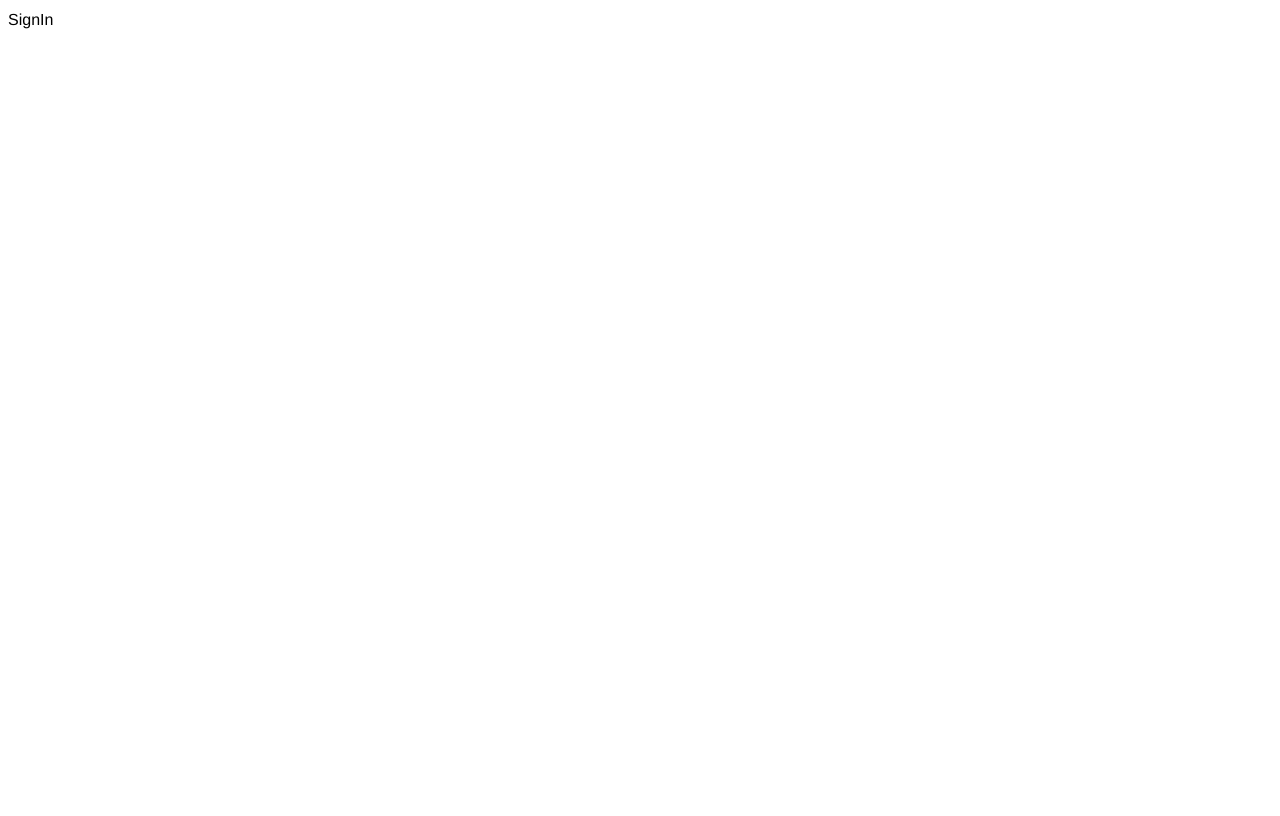
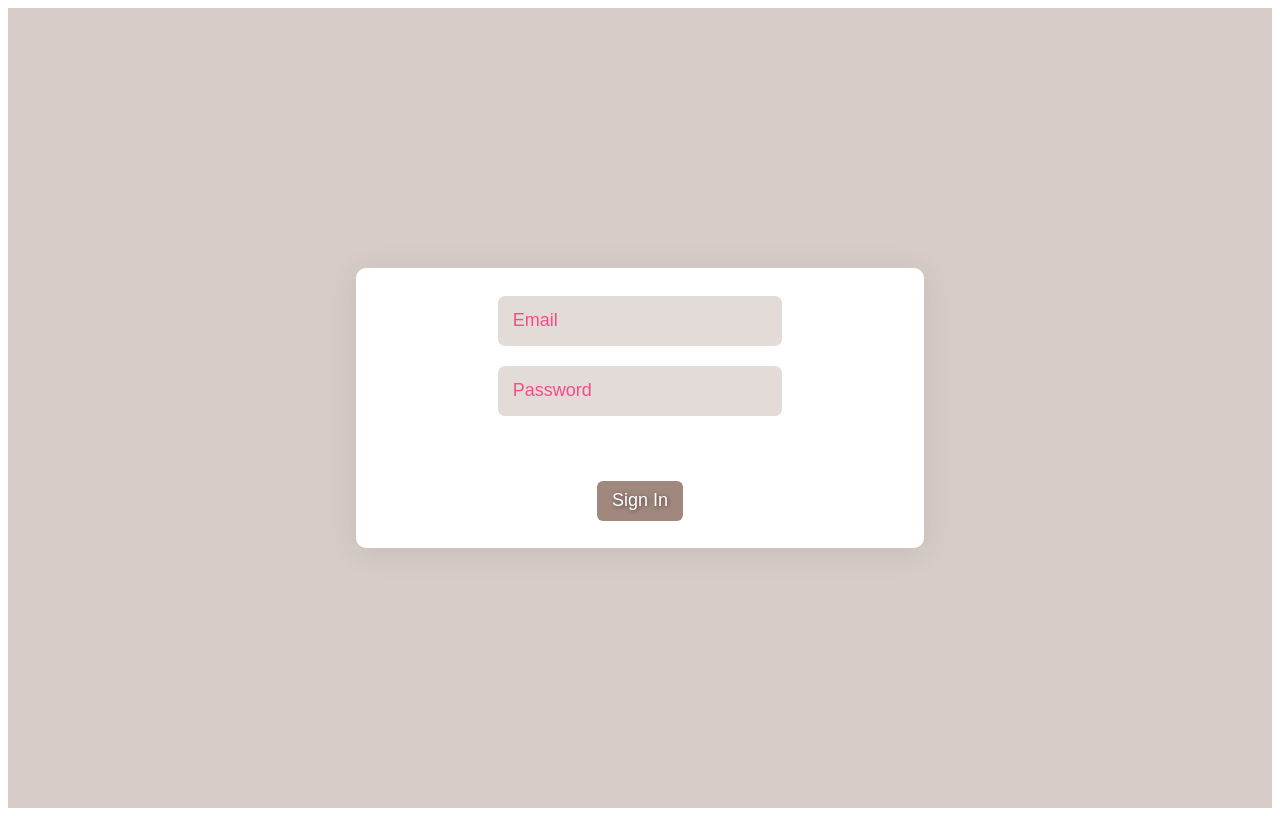
Before and after one commit to KHUTHON-void/front-end, a React (Create React App) app: page /signin in a window 1280 px wide. Built offline with nearby package versions, Linux system fonts and the light colour scheme.

Commit message:
로그인 페이지v1

```diff
--- a/src/pages/SignIn.js
+++ b/src/pages/SignIn.js
@@ -1,7 +1,113 @@
-import React from "react";
+import styled from "styled-components";
+import { useState } from "react";
+import { useLocation, useNavigate } from "react-router-dom";
+import { requestSignIn } from "../utils/axios";
 
 const SignIn = () => {
-  return <div>SignIn</div>;
+  const location = useLocation();
+
+  const [signInInfo, setInitialInfo] = useState({
+    email: "",
+    password: "",
+  });
+
+  const handleChangeState = (e) => {
+    setInitialInfo({
+      ...signInInfo,
+      [e.target.name]: e.target.value,
+    });
+  };
+
+  const navigate = useNavigate();
+
+  //로그인 버튼 눌렀을 때 동작
+  const handleSignIn = async () => {
+    requestSignIn(signInInfo, navigate);
+  };
+
+  return (
+    <Container>
+      <FormContainer>
+        <InputForm
+          type="email"
+          name="email"
+          value={signInInfo.email}
+          onChange={handleChangeState}
+          placeholder="Email"
+        />
+
+        <InputForm
+          type="password"
+          name="password"
+          value={signInInfo.password}
+          onChange={handleChangeState}
+          placeholder="Password"
+        />
+
+        <SignInBtn onClick={handleSignIn}>Sign In</SignInBtn>
+      </FormContainer>
+    </Container>
+  );
 };
 
 export default SignIn;
+
+const Container = styled.div`
+  height: 100vh;
+  display: flex;
+  flex-direction: column;
+  justify-content: center;
+  align-items: center;
+  background: #d7ccc8;
+`;
+
+const FormContainer = styled.div`
+  background: #fff;
+  width: 45%;
+  height: 35%;
+  border-radius: 10px;
+  box-shadow: 0 4px 30px rgba(35, 35, 35, 0.1);
+
+  display: flex;
+  flex-direction: column;
+  justify-content: center;
+  align-items: center;
+
+  &:hover {
+    box-shadow: 0 1px 17px 0 rgba(141, 110, 99, 0.4), 0 6px 10px 0 rgba(0, 0, 0, 0.1);
+  }
+`;
+
+const InputForm = styled.input`
+  margin-bottom: 20px;
+  background-color: #d7ccc8;
+  font-size: 18px;
+  border: none;
+  border-radius: 7px;
+  padding: 14px 15px;
+  width: 50%;
+  height: 50px;
+  opacity: 0.7;
+
+  &::placeholder {
+    color: #f50057;
+  }
+`;
+
+const SignInBtn = styled.button`
+  width: 15%;
+  margin-top: 45px;
+  height: 40px;
+  border: none;
+  border-radius: 6px;
+  font-size: 18px;
+  background: #a1887f;
+  color: rgb(255, 255, 255);
+  text-shadow: 1px 1px 4px rgba(0, 0, 0, 0.5);
+  cursor: pointer;
+
+  &:hover {
+    box-shadow: 2px 2px 6px rgba(0, 0, 0, 0.2);
+    background: #6d4c41;
+  }
+`;
--- a/src/pages/SignUp.js
+++ b/src/pages/SignUp.js
@@ -195,7 +195,7 @@ const FormContainer = styled.div`
   box-shadow: 0 4px 30px rgba(35, 35, 35, 0.1);
 
   &:hover {
-    box-shadow: 0 1px 17px 0 rgba(0, 0, 0, 0.4), 0 6px 10px 0 rgba(0, 0, 0, 0.1);
+    box-shadow: 0 1px 17px 0 rgba(141, 110, 99, 0.4), 0 6px 10px 0 rgba(0, 0, 0, 0.1);
   }
 `;
 
--- a/src/utils/axios.js
+++ b/src/utils/axios.js
@@ -28,3 +28,29 @@ export const requestSignUp = (initialInfo, profileImg, navigate) => {
       console.log(error);
     });
 };
+
+export const requestSignIn = (signInInfo, navigate) => {
+  const formData = new FormData();
+  const userData = { signInInfo };
+
+  formData.append("signInRequest", JSON.stringify(userData));
+
+  let config = {
+    method: "post",
+    url: API_URL + "/sign-in",
+    headers: {
+      "Content-Type": "application/json",
+    },
+    data: formData,
+  };
+
+  axios
+    .request(config)
+    .then((response) => {
+      navigate("/profile");
+      console.log(response.data);
+    })
+    .catch((error) => {
+      console.log(error);
+    });
+};
```
